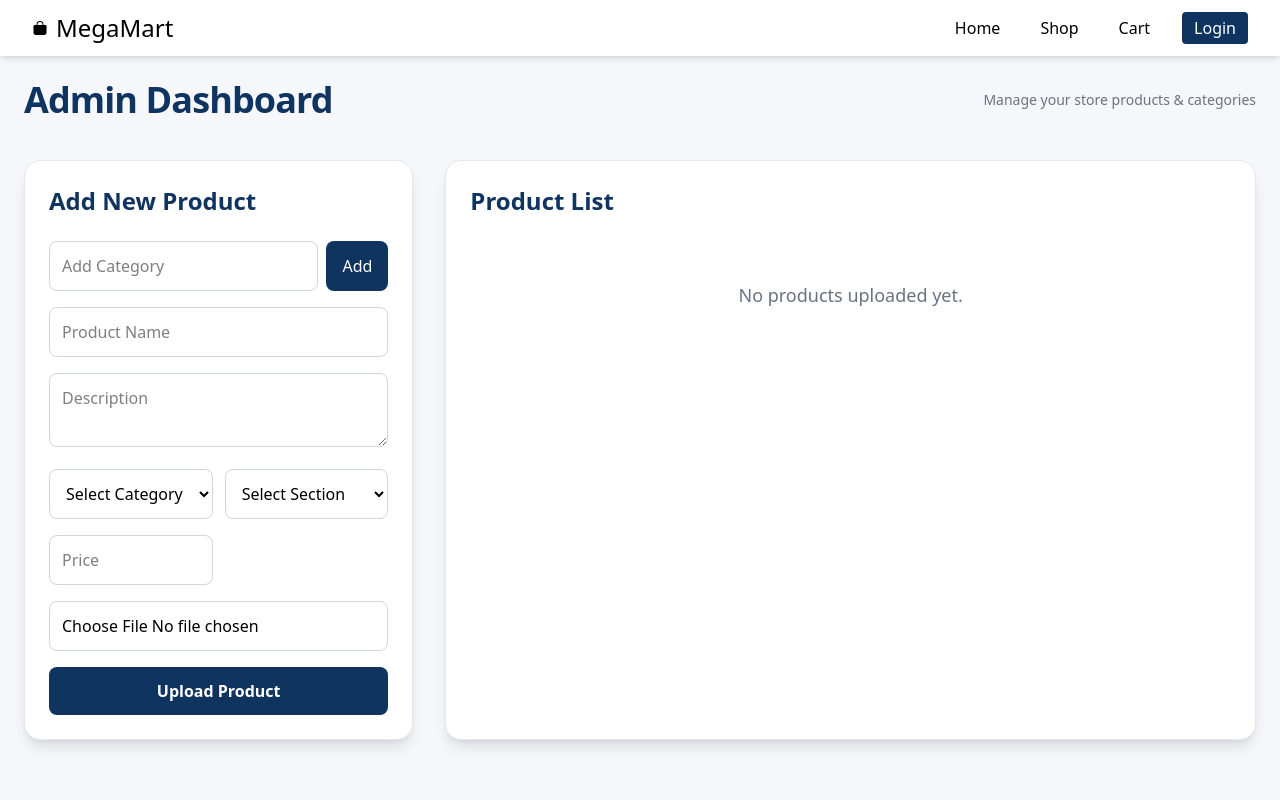
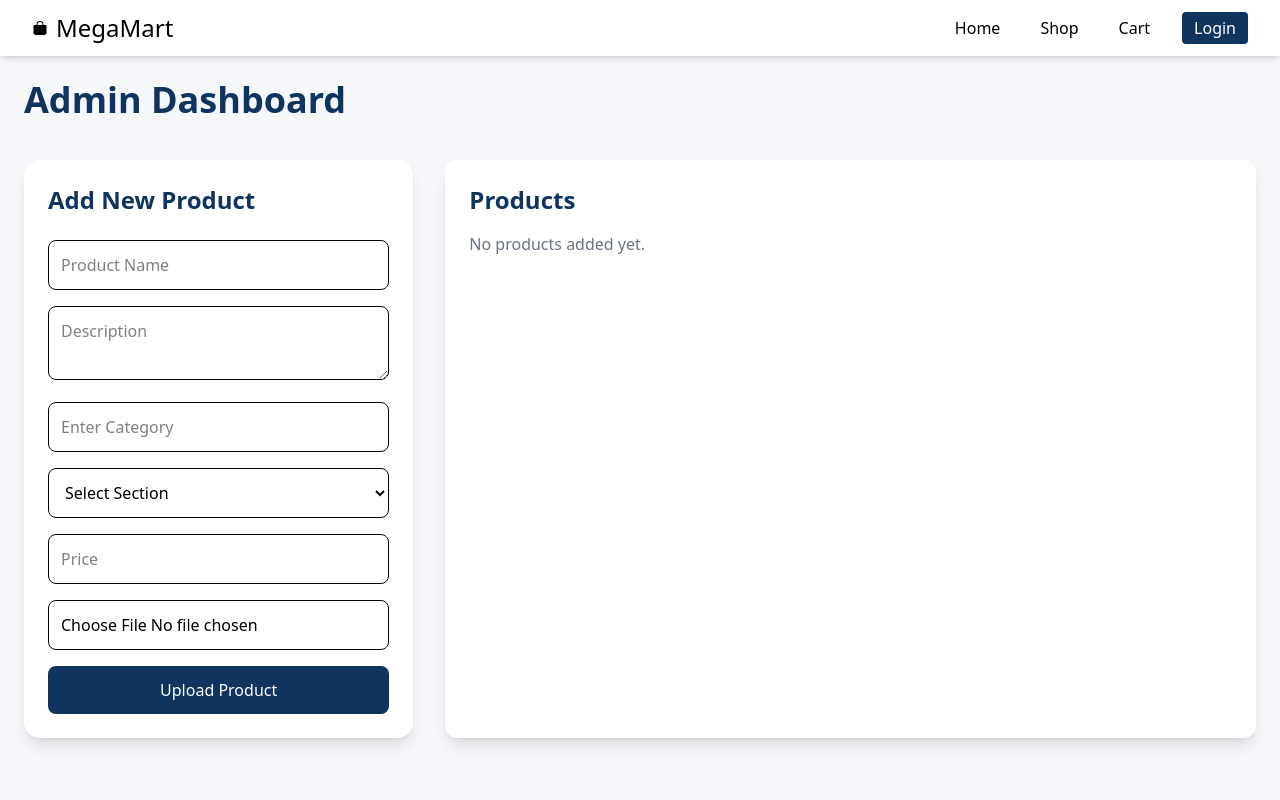
Before and after one commit to mshehram/MegaMart, a React (Vite) app: page /admin in a window 1280 px wide. Shown: the top 800 px of the page. Built offline with nearby package versions, Linux system fonts and the light colour scheme.

Commit message:
updated code

```diff
--- a/src/pages/AdminDashboard.jsx
+++ b/src/pages/AdminDashboard.jsx
@@ -1,9 +1,9 @@
+// Updated AdminDashboard.js with UI changes
 import { useState, useEffect } from "react";
 
 const AdminDashboard = () => {
   const [products, setProducts] = useState([]);
   const [categories, setCategories] = useState([]);
-  const [newCategory, setNewCategory] = useState("");
 
   const [form, setForm] = useState({
     name: "",
@@ -15,35 +15,14 @@ const AdminDashboard = () => {
     file: null,
   });
 
-  // LOAD FROM LOCAL STORAGE
   useEffect(() => {
-    const saved = JSON.parse(localStorage.getItem("adminProducts")) || [];
-    const savedCat = JSON.parse(localStorage.getItem("adminCategories")) || [];
+    const savedProducts = JSON.parse(localStorage.getItem("adminProducts")) || [];
+    const savedCategories = JSON.parse(localStorage.getItem("adminCategories")) || [];
 
-    setProducts(saved);
-
-    // If no categories found, set empty
-    setCategories(savedCat.length > 0 ? savedCat : []);
+    setProducts(savedProducts);
+    setCategories(savedCategories);
   }, []);
 
-  // ADD NEW CATEGORY
-  const addCategory = () => {
-    if (!newCategory.trim()) return alert("Category name likho!");
-
-    const newCat = newCategory.toLowerCase();
-
-    if (categories.includes(newCat)) {
-      alert("Category already exist!");
-      return;
-    }
-
-    const updated = [...categories, newCat];
-    setCategories(updated);
-    localStorage.setItem("adminCategories", JSON.stringify(updated));
-    setNewCategory("");
-  };
-
-  // IMAGE → BASE64
   const handleFileChange = (e) => {
     const file = e.target.files[0];
     if (file) {
@@ -55,7 +34,6 @@ const AdminDashboard = () => {
     }
   };
 
-  // UPLOAD PRODUCT
   const handleUpload = (e) => {
     e.preventDefault();
 
@@ -67,27 +45,31 @@ const AdminDashboard = () => {
       !form.price.trim() ||
       !form.file
     ) {
-      alert("Please fill all fields!");
+      alert("Please fill all fields including category!");
       return;
     }
 
-    const sections = ["shop"];
-    if (form.section !== "shop") {
-      sections.push(form.section.toLowerCase());
+    const cat = form.category.toLowerCase();
+
+    let updatedCategories = categories;
+    if (!categories.includes(cat)) {
+      updatedCategories = [...categories, cat];
+      setCategories(updatedCategories);
+      localStorage.setItem("adminCategories", JSON.stringify(updatedCategories));
     }
 
-    const newProducts = sections.map((sec) => ({
+    const newProduct = {
       id: Date.now() + Math.random(),
       productName: form.name,
       description: form.description,
-      category: form.category.toLowerCase(),
-      section: sec,
+      category: cat,
+      section: form.section,
       imgUrl: form.file,
       price: form.price,
-      discount: sec === "big discount" ? form.discount || "0" : "0",
-    }));
+      discount: form.section === "big discount" ? form.discount || "0" : "0",
+    };
 
-    const updatedProducts = [...products, ...newProducts];
+    const updatedProducts = [...products, newProduct];
 
     setProducts(updatedProducts);
     localStorage.setItem("adminProducts", JSON.stringify(updatedProducts));
@@ -103,7 +85,6 @@ const AdminDashboard = () => {
     });
   };
 
-  // DELETE PRODUCT
   const handleDelete = (id) => {
     const updated = products.filter((item) => item.id !== id);
     setProducts(updated);
@@ -114,183 +95,87 @@ const AdminDashboard = () => {
     <section className="min-h-screen bg-[#f5f7fa] p-6">
       <div className="max-w-7xl mx-auto">
         <header className="flex justify-between items-center mb-10">
-          <h1 className="text-4xl font-extrabold text-[#0f3460] tracking-tight">
-            Admin Dashboard
-          </h1>
-          <span className="text-gray-500 text-sm">
-            Manage your store products & categories
-          </span>
+          <h1 className="text-4xl font-extrabold text-[#0f3460]">Admin Dashboard</h1>
         </header>
 
+        {/* LEFT = Add New Product, RIGHT = Products Table */}
         <div className="grid lg:grid-cols-3 gap-8">
-          {/* LEFT SIDE — ADD PRODUCT */}
-          <div className="bg-white shadow-lg rounded-2xl border border-gray-200 p-6 lg:col-span-1">
-            <h2 className="text-2xl font-semibold text-[#0f3460] mb-6">
-              Add New Product
-            </h2>
 
-            {/* NEW CATEGORY INPUT */}
-            <div className="flex gap-2 mb-4">
-              <input
-                type="text"
-                placeholder="Add Category"
-                className="border border-gray-300 p-3 rounded-lg w-full"
-                value={newCategory}
-                onChange={(e) => setNewCategory(e.target.value)}
-              />
-              <button
-                onClick={addCategory}
-                className="bg-[#0f3460] text-white px-4 rounded-lg"
-              >
-                Add
-              </button>
-            </div>
+          {/* ADD PRODUCT FORM (LEFT SIDE) */}
+          <div className="bg-white shadow-lg rounded-2xl p-6 lg:col-span-1">
+            <h2 className="text-2xl font-semibold text-[#0f3460] mb-6">Add New Product</h2>
 
-            {/* PRODUCT FORM */}
             <form onSubmit={handleUpload} className="space-y-4">
-              <input
-                type="text"
-                placeholder="Product Name"
-                className="w-full border border-gray-300 p-3 rounded-lg"
-                value={form.name}
-                onChange={(e) => setForm({ ...form, name: e.target.value })}
-              />
+              <input type="text" placeholder="Product Name" className="w-full border p-3 rounded-lg"
+                value={form.name} onChange={(e) => setForm({ ...form, name: e.target.value })} />
 
-              <textarea
-                placeholder="Description"
-                rows="2"
-                className="w-full border border-gray-300 p-3 rounded-lg"
-                value={form.description}
-                onChange={(e) =>
-                  setForm({ ...form, description: e.target.value })
-                }
-              />
+              <textarea placeholder="Description" className="w-full border p-3 rounded-lg"
+                value={form.description} onChange={(e) => setForm({ ...form, description: e.target.value })} />
 
-              <div className="grid grid-cols-2 gap-3">
-                {/* DYNAMIC CATEGORY SELECT */}
-                <select
-                  className="border border-gray-300 p-3 rounded-lg"
-                  value={form.category}
-                  onChange={(e) =>
-                    setForm({ ...form, category: e.target.value })
-                  }
-                >
-                  <option value="">Select Category</option>
+              <input type="text" placeholder="Enter Category" className="w-full border p-3 rounded-lg"
+                value={form.category} onChange={(e) => setForm({ ...form, category: e.target.value })} />
 
-                  {categories.map((c, i) => (
-                    <option key={i} value={c}>
-                      {c}
-                    </option>
-                  ))}
-                </select>
-
-                <select
-                  className="border border-gray-300 p-3 rounded-lg"
-                  value={form.section}
-                  onChange={(e) =>
-                    setForm({ ...form, section: e.target.value })
-                  }
-                >
+              <select className="w-full border p-3 rounded-lg" value={form.section}
+                onChange={(e) => setForm({ ...form, section: e.target.value })}>
                 <option value="">Select Section</option>
                 <option value="shop">Shop</option>
                 <option value="big discount">Big Discount</option>
                 <option value="new arrivals">New Arrivals</option>
                 <option value="best sales">Best Sales</option>
               </select>
-              </div>
 
-              <div className="grid grid-cols-2 gap-3">
-                <input
-                  type="number"
-                  placeholder="Price"
-                  className="border border-gray-300 p-3 rounded-lg"
-                  value={form.price}
-                  onChange={(e) =>
-                    setForm({ ...form, price: e.target.value })
-                  }
-                />
+              <input type="number" placeholder="Price" className="w-full border p-3 rounded-lg"
+                value={form.price} onChange={(e) => setForm({ ...form, price: e.target.value })} />
 
               {form.section === "big discount" && (
-                  <input
-                    type="number"
-                    placeholder="Discount %"
-                    className="border border-gray-300 p-3 rounded-lg"
-                    value={form.discount}
-                    onChange={(e) =>
-                      setForm({ ...form, discount: e.target.value })
-                    }
-                  />
+                <input type="number" placeholder="Discount %" className="w-full border p-3 rounded-lg"
+                  value={form.discount} onChange={(e) => setForm({ ...form, discount: e.target.value })} />
               )}
-              </div>
 
-              <input
-                type="file"
-                accept="image/*"
-                onChange={handleFileChange}
-                className="border border-gray-300 p-3 rounded-lg w-full"
-              />
+              <input type="file" accept="image/*" onChange={handleFileChange} className="w-full border p-3 rounded-lg" />
 
-              <button
-                type="submit"
-                className="w-full bg-[#0f3460] text-white font-semibold py-3 rounded-lg"
-              >
-                Upload Product
-              </button>
+              <button type="submit" className="w-full bg-[#0f3460] text-white py-3 rounded-lg">Upload Product</button>
             </form>
           </div>
 
-          {/* RIGHT SIDE — PRODUCT LIST */}
-          <div className="lg:col-span-2 bg-white shadow-lg rounded-2xl border border-gray-200 p-6">
-            <h2 className="text-2xl font-semibold text-[#0f3460] mb-6">
-              Product List
-            </h2>
+          {/* PRODUCTS TABLE (RIGHT SIDE) */}
+          <div className="bg-white shadow-lg rounded-xl p-6 lg:col-span-2">
+            <h2 className="text-2xl font-semibold mb-4 text-[#0f3460]">Products</h2>
 
             {products.length === 0 ? (
-              <p className="text-center text-gray-500 text-lg py-10">
-                No products uploaded yet.
-              </p>
+              <p className="text-gray-500">No products added yet.</p>
             ) : (
-              <div className="grid sm:grid-cols-2 md:grid-cols-3 gap-6">
+              <table className="w-full border-collapse border text-sm">
+                <thead>
+                  <tr className="bg-gray-200 text-left">
+                    <th className="border p-2">Image</th>
+                    <th className="border p-2">Name</th>
+                    <th className="border p-2">Category</th>
+                    <th className="border p-2">Description</th>
+                    <th className="border p-2">Price</th>
+                    <th className="border p-2">Action</th>
+                  </tr>
+                </thead>
+                <tbody>
                   {products.map((item) => (
-                  <div
-                    key={item.id}
-                    className="bg-gray-50 rounded-xl shadow hover:shadow-xl transition overflow-hidden relative group"
-                  >
-                    <img
-                      src={item.imgUrl}
-                      alt={item.productName}
-                      className="w-full h-40 object-cover"
-                    />
-                    <div className="p-4">
-                      <div className="flex items-start justify-between gap-3">
-                        <h3 className="text-lg font-semibold text-[#0f3460] truncate">
-                          {item.productName}
-                        </h3>
-                        <div className="text-right">
-                          <p className="text-[#0f3460] font-bold">${item.price}</p>
-                          {item.discount > 0 && (
-                            <p className="text-red-500 text-sm">
-                              -{item.discount}%
-                            </p>
-                          )}
-                        </div>
-                      </div>
-                      <p className="text-sm text-gray-600 line-clamp-2 mb-1 mt-2">
-                        {item.description}
-                      </p>
-                      <p className="text-xs text-gray-500 capitalize">
-                        {item.category} • {item.section}
-                      </p>
-                    </div>
+                    <tr key={item.id}>
+                      <td className="border p-2">
+                        <img src={item.imgUrl} alt={item.productName} className="w-14 h-14 object-cover rounded" />
+                      </td>
+                      <td className="border p-2 font-semibold">{item.productName}</td>
+                      <td className="border p-2 capitalize">{item.category}</td>
+                      <td className="border p-2 text-gray-600">{item.description}</td>
+                      <td className="border p-2 font-bold text-[#0f3460]">${item.price}</td>
+                      <td className="border p-2">
                         <button
                           onClick={() => handleDelete(item.id)}
-                      className="absolute top-2 right-2 bg-red-600 text-white px-2 py-1 rounded text-xs opacity-0 group-hover:opacity-100 transition"
-                    >
-                      Delete
-                    </button>
-                  </div>
+                          className="bg-red-500 text-white px-3 py-1 rounded-lg"
+                        >Delete</button>
+                      </td>
+                    </tr>
                   ))}
-              </div>
+                </tbody>
+              </table>
             )}
           </div>
         </div>
```
Lines whose indentation alone changed are shown as unchanged.
